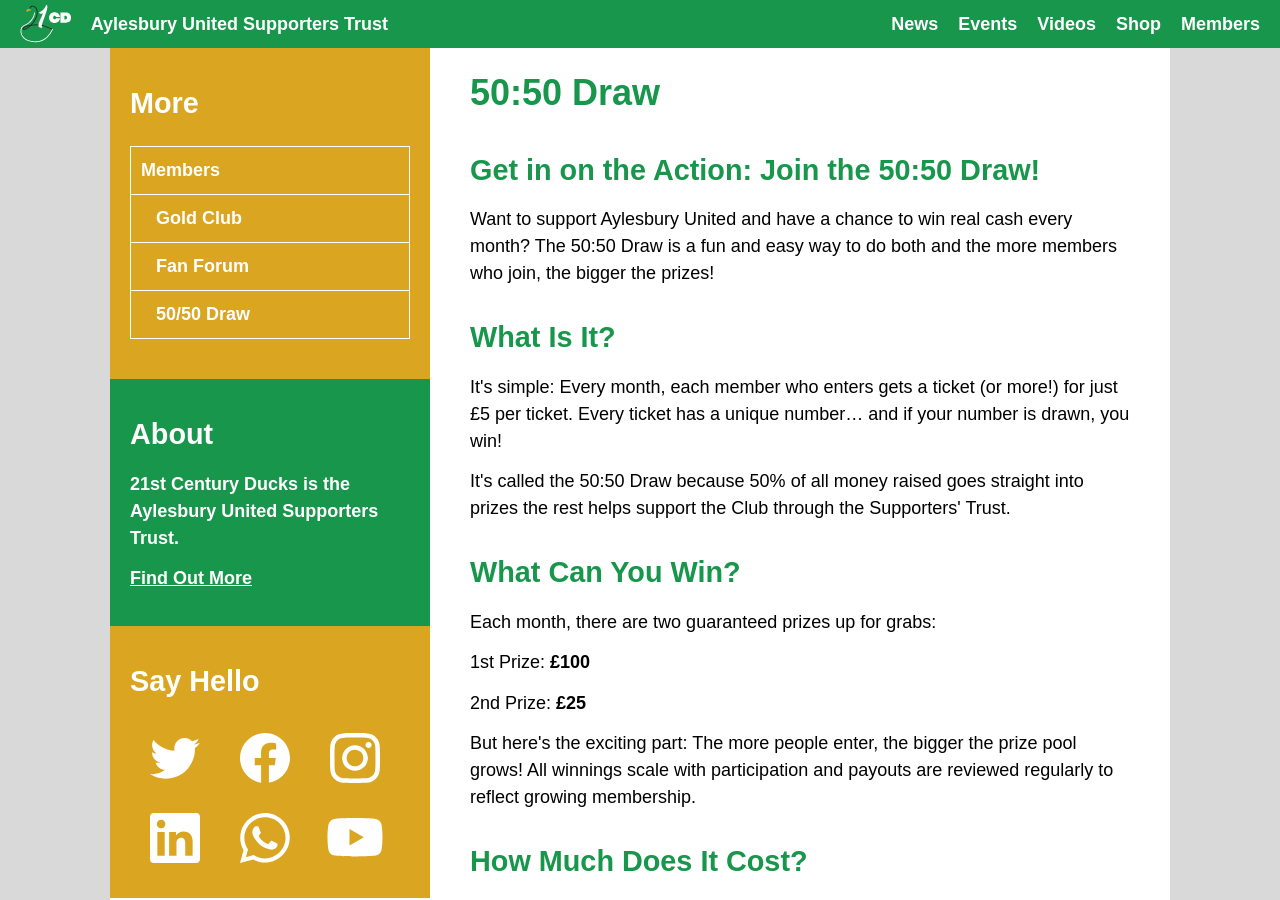
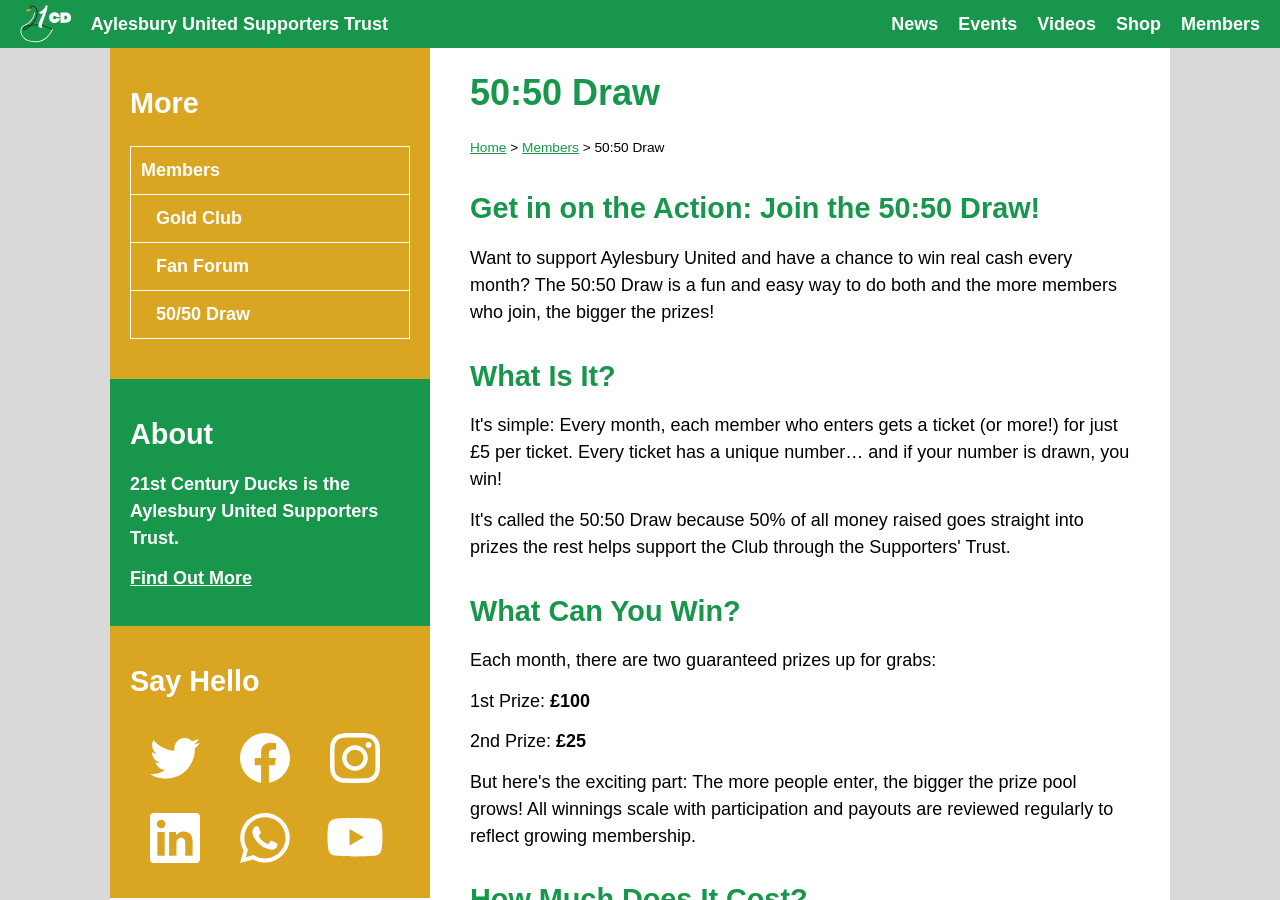
Before and after one commit to RobDWaller/21ducks.github.io, a Jekyll site: the page built from members/5050.html, in a window 1280 px wide and 900 px high. Built offline with Jekyll 4.4.1, drawn with Linux system fonts in a browser that asks for light colours.

Commit message:
Added breadcrumbs to 5050 and membership signup pages.

```diff
--- a/members/5050.html
+++ b/members/5050.html
@@ -8,6 +8,7 @@
 menu: "members"
 ---
 <h1>{{ page.title }}</h1>
+<small><a href="/">Home</a> > <a href="/members.html">Members</a> > {{ page.title }}</small>
 <h2>Get in on the Action: Join the 50:50 Draw!</h2>
 <p>Want to support Aylesbury United and have a chance to win real cash every month? The 50:50 Draw is a fun and easy
 way to do both and the more members who join, the bigger the prizes!</p>
--- a/members/signup.html
+++ b/members/signup.html
@@ -7,6 +7,7 @@
 menu: "members"
 ---
 <h1>{{ page.title }}</h1>
+<small><a href="/">Home</a> > <a href="/members.html">Members</a> > {{ page.title }}</small>
 <p>In the form below select whether you want to join the Duck Club (Free) or become a 21 Ducks Member (£2.50 per month).</p>
 <p>If you want to become a 21 Ducks Member please create a standing order to pay £2.50 per month to 21st Century Ducks.</p>
 <ul>
```
